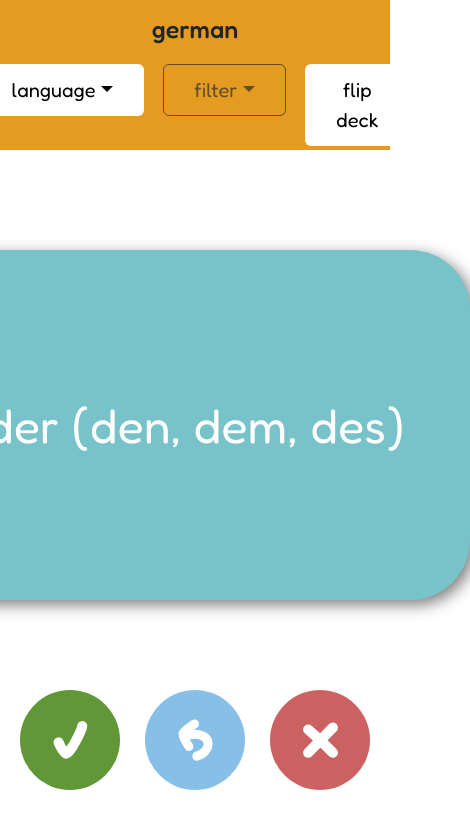
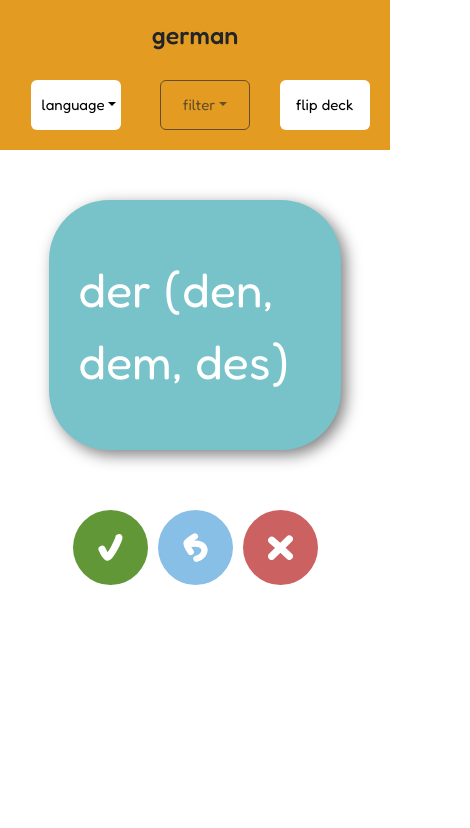
Before and after one commit to kat-leung/learn-100-new-words--flashcards, a React (Create React App) app: page /flashcard/german in a window 390 px wide. Shown: the top 828 px of the page, 470 px wide, since content can reach past the window. Built offline with nearby package versions, Linux system fonts and the light colour scheme.

Commit message:
made styling changes for responsiveness

```diff
--- a/src/App.css
+++ b/src/App.css
@@ -14,6 +14,10 @@ nav > h1 {
 p {
   font-size: 1.5em;
 }
+
+/* body {
+  width: 100vw;
+} */
 
 .results {
   margin-top: 2em;
@@ -101,7 +105,6 @@ p {
   background-color: #87BFE7;
 }
 
-
 .buttons {
   display: flex;
   flex-direction: row;
@@ -117,7 +120,6 @@ p {
 .correct-button, .wrong-button, .restart-button, .forward-button, .back-button{
   margin-top: 30px;
 }
-
 
 .icon {
   width: 35px;
@@ -173,6 +175,7 @@ nav {
   display: flex;
   flex-direction: row;
   justify-content: center;
+  align-items: center;
   gap: 5%;
 }
 
@@ -183,6 +186,8 @@ nav {
   color: #000;
 }
 
+
+
 .btn.btn-nav:hover {
   background-color:#e4e4e4 ;
 }
@@ -190,13 +195,17 @@ nav {
 .launchscreen-title {
   display: flex;
   justify-content: center;
-  align-items: center;
-  margin: 200px 0;
+  align-items: stretch;
+  height: 100%;
+  margin: 0;
 }
 
 .launchscreen-title > h1 {
+  font-size: 4em;
+  display: flex;
+  justify-content: center;
+  align-items: center;
   text-align: center;
-  font-size: 4em;
   width: 30%;
 }
 
@@ -206,6 +215,7 @@ nav {
   justify-content: center;
   align-items: center;
   margin: 100px 0;
+  width: 100%;
 }
 
 .flip-card {
@@ -215,12 +225,9 @@ nav {
   justify-content: center;
   align-items: center;
   background-color: transparent;
-  /* color: #fff; */
   perspective: 1000px;
   font-weight: 400;
   font-size: 3em;
-
-
   margin-bottom: 30px;
 }
 
@@ -272,3 +279,60 @@ nav {
   border-radius: 60px;
   box-shadow: 5px 5px 15px rgba(0,0,0,0.5);
 }
+
+@media screen and (max-width: 768px) {
+
+.launchscreen-title {
+  display: flex;
+  justify-content: center;
+  align-items: center;
+}
+
+.launchscreen-title > h1 {
+  text-align: center;
+  font-size: 2em;
+  width: 30%;
+}
+
+.main-content {
+  margin: 0;
+}
+
+.nav-buttons {
+  font-size: .75em;
+}
+
+.btn.btn-nav {
+  height: 50px;
+  padding: 0 10px;
+  width: 90px;
+}
+
+.buttons {
+  gap: 10px;
+}
+
+.dropdown {
+  margin: 10px;
+}
+
+.flip-card {
+  width: 75%;
+  max-height: 250px;
+  max-width: 350px;
+}
+
+.correct-button, .wrong-button, .restart-button, .forward-button, .back-button {
+  width: 75px;
+  height: 75px;
+}
+
+.icon {
+  width: 25px;
+}
+
+.buttons {
+  margin: 0px;
+}
+
+}
--- a/src/Pages/Flashcard.jsx
+++ b/src/Pages/Flashcard.jsx
@@ -22,9 +22,14 @@ export default function Flashcard({lang}){
         : (right ? correct : (wrong ? incorrect : null));
 
     React.useEffect(()=>{
+      setCardIndex(0)
+      setCorrect([])
+      setIncorrect([])
+    }, [language])
+
+
+    React.useEffect(()=>{
         setCardIndex(0)
-        setCorrect([])
-        setIncorrect([])
     }, [flashcardData])
 
     const [flip, setFlip] = React.useState(false)
@@ -78,27 +83,25 @@ export default function Flashcard({lang}){
 
   function handleForwardBackButtonClick(value) {
     if (value) {
-      setCardIndex(cardIndex +1)
+      setCardIndex(cardIndex +1);
     } else if (!value) {
-      setCardIndex(cardIndex -1)
+      setCardIndex(cardIndex -1);
     }
   }
 
-    React.useEffect(()=>{
-      setCorrect([])
-    }, [language])
-
     function restartDeck (){
-        setCardIndex(0)
-        setRight(false)
-        setWrong (false)
-        setCorrect([])
-        setIncorrect([])
+        setCardIndex(0);
+        setRight(false);
+        setWrong (false);
+        setCorrect([]);
+        setIncorrect([]);
+        setCardDeckComplete(false);
     }
 
     function resetDeck(){
-      setRight(false)
-      setWrong (false)
+      setRight(false);
+      setWrong (false);
+      setCardDeckComplete(false);
     }
 
 
```
